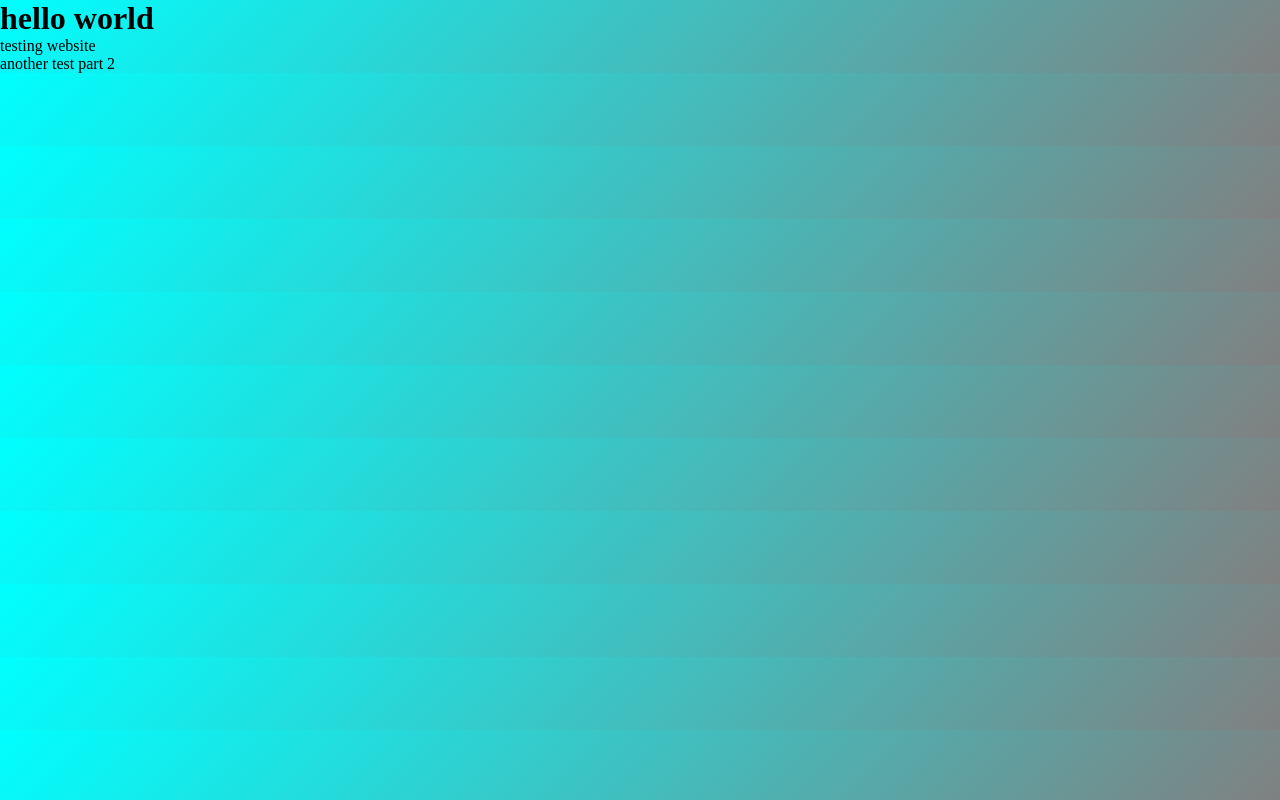
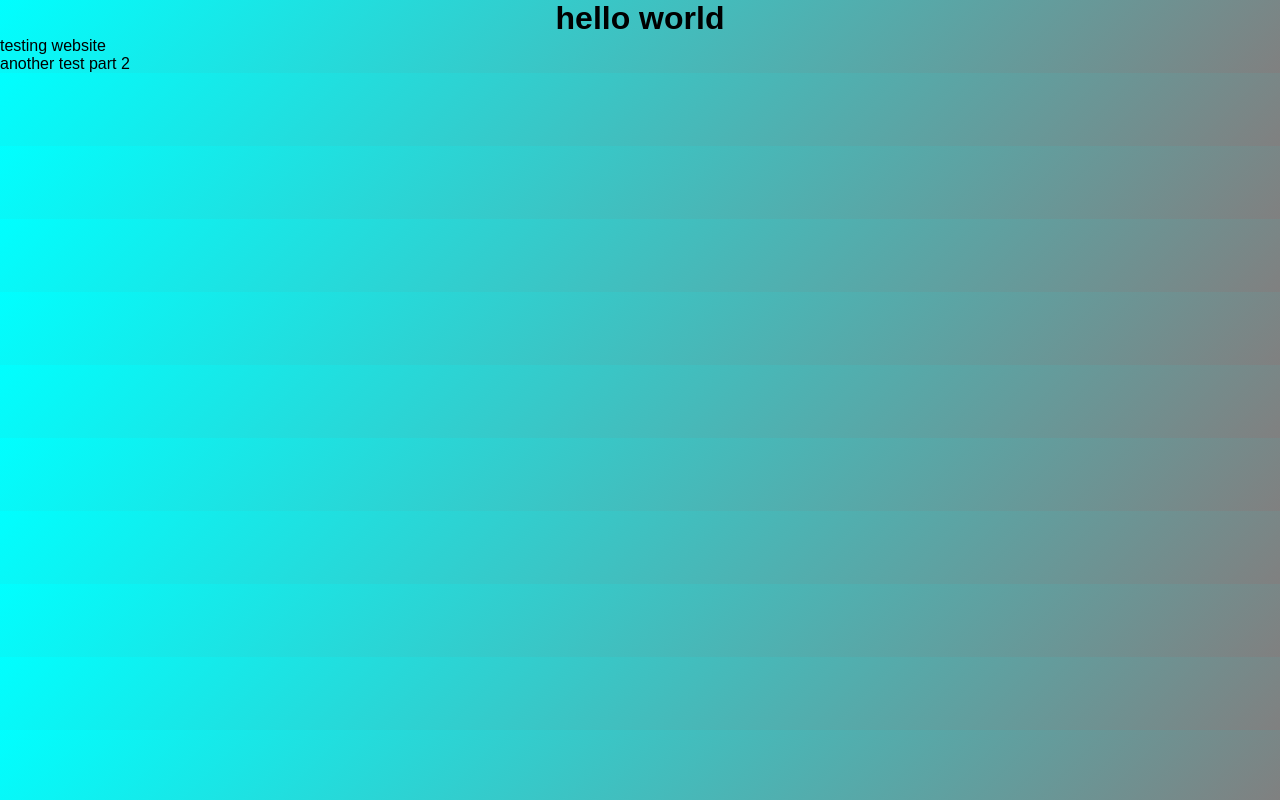
Before and after one commit to Rodsef/Infinite-Void-Website, a plain HTML site: page index.html in a window 1280 px wide. Drawn offline with Linux system fonts and the light colour scheme.

Commit message:
font change

```diff
--- a/style.css
+++ b/style.css
@@ -4,4 +4,9 @@
 
 body {
     background-image: linear-gradient(135deg, cyan, gray);
+    font-family: Arial, Helvetica, sans-serif;
 }
+
+h1 {
+  text-align: center;
+}
```
